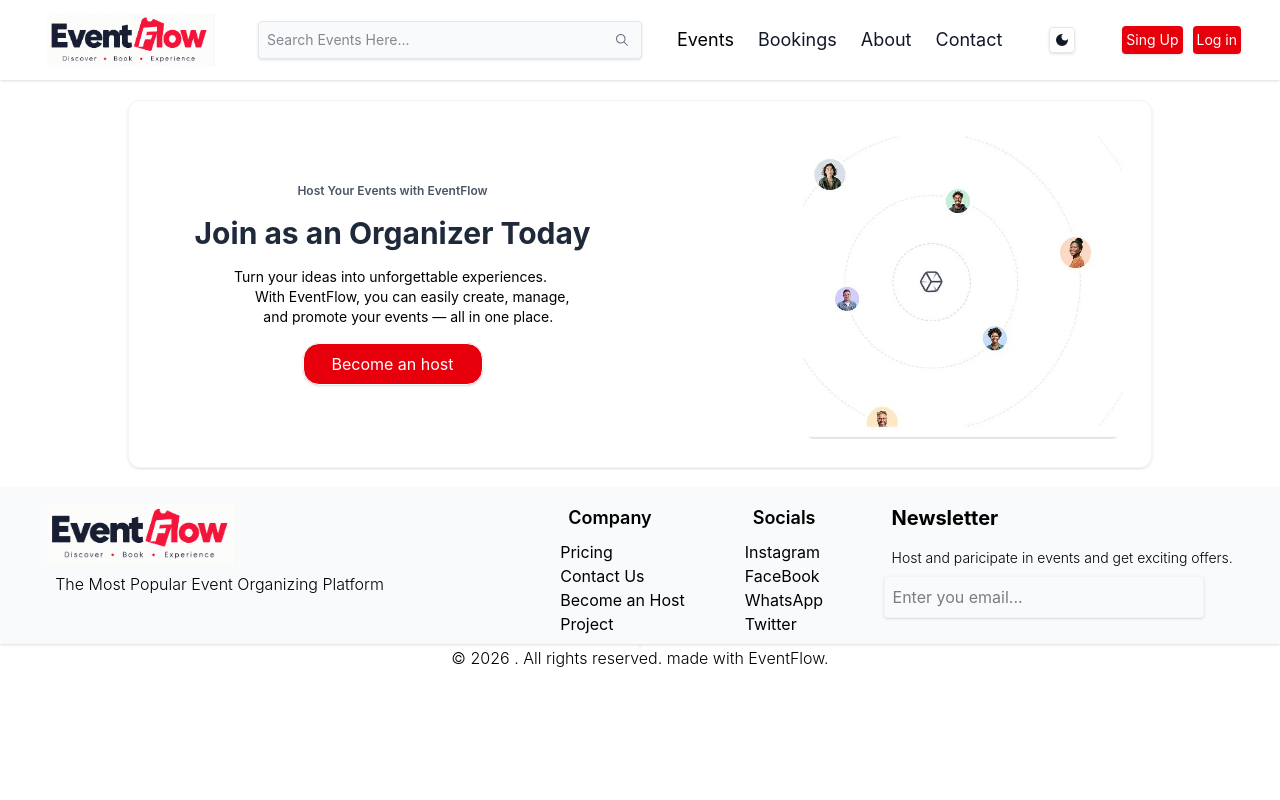
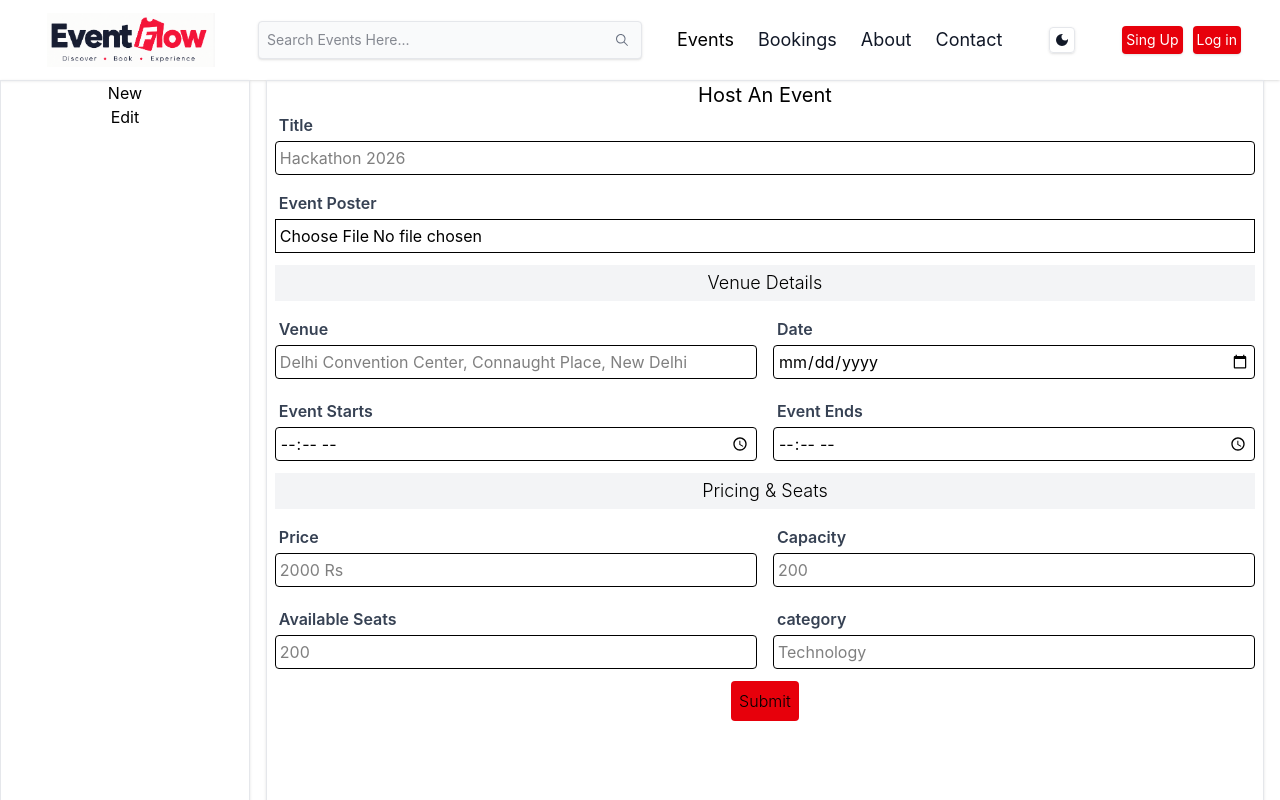
Before and after one commit to rutikaC/EventFlow, a React (Vite) app in the folder client/: page /create/event in a window 1280 px wide. Shown: the top 800 px of the page. Built offline with nearby package versions, Linux system fonts and the light colour scheme.

Commit message:
Refactor code structure for improved readability and maintainability

```diff
--- a/client/src/App.jsx
+++ b/client/src/App.jsx
@@ -23,6 +23,7 @@ function App() {
       <Route path="/events" element={<Events/>} />
       <Route path="/event/:eventId" element={<EventDetails/>} />
       <Route path="/create/event" element={<CreateEvent/>} />
+
     </Routes>
     <Footer/>
     </>
--- a/client/src/features/events/eventSlice.js
+++ b/client/src/features/events/eventSlice.js
@@ -16,20 +16,6 @@ export const eventSlice = createSlice({
   reducers: {},
   extraReducers: (builder) => {
     builder
-      .addCase(registerEvent.pending, (state) => {
-        state.status = "loading";
-        state.error = null;
-      })
-      .addCase(registerEvent.fulfilled, (state, action) => {
-        state.status = "success";
-        state.accessToken = action.payload.accessToken;
-        state.refreshToken = action.payload.refreshToken;
-        state.error = null;
-      })
-      .addCase(registerEvent.rejected, (state, action) => {
-        state.status = "failed";
-        state.error = action.payload;
-      })
 
       // getEvents
       .addCase(getEvents.pending, (state) => {
@@ -60,6 +46,23 @@ export const eventSlice = createSlice({
         state.status = "failed";
         state.error = action.payload;
       })
+
+
+      // crete Event
+
+      .addAsyncThunk(registerEvent.pending,(state) => {
+        state.status = "loding";
+        state.error = null;
+      })
+      .addCase(registerEvent.fulfilled, (state, action) => {
+        state.status= "success";
+        state.event = action.payload.event;
+        state.error = null;
+      })
+      .addCase(registerEvent.rejected, (state,action) => {
+        state.status = "failed";
+        state.error = action.payload;
+      })
   },
 });
 
--- a/client/src/pages/CreateEvent.jsx
+++ b/client/src/pages/CreateEvent.jsx
@@ -1,11 +1,274 @@
-import React from 'react'
+import React, { useState } from 'react'
+import { useDispatch, useSelector } from 'react-redux'
+import { registerEvent } from '../features/events/eventApi';
+
 
 const CreateEvent = () => {
+
+  const { status, error} = useSelector((state) => state.events);
+  const  dispatch = useDispatch();
+
+  const [formData , setFormData] = useState({
+    title:"",
+    // description:"",
+    image:null,
+    venue:"",
+    date:"",
+    startTime:"",
+    endTime:"",
+    price:"",
+    capacity:"",
+    availableSeats:"",
+    category:""
+
+  })
+
+  const handleSubmit = (e) => {
+    e.preventDefault();
+
+    const data = new FormData();
+    Object.entries(formData).forEach(([key , value]) => {
+      if(value !== null && value !== ""){
+      data.append(key, value);
+      }
+    });
+
+    dispatch(registerEvent(data));
+  }
   return (
+    <div className="flex flex-col w-full
+    dark:bg-gray-900 dark:text-white">
 
 
-    <div>
+        <div className="flex ">
 
+            {/* sidebar */}
+          <div className="border border-gray-200 shadow w-1/4 min-h-screen
+          dark:border-gray-700 dark:shadow">
+
+            <ul className="flex flex-col items-center">
+              <li>
+                New
+              </li>
+
+              <li>
+                Edit
+              </li>
+
+            </ul>
+          </div>
+
+
+          {/* form  */}
+          <div className="border border-gray-200 shadow ml-4 mr-4 w-full
+          dark:border-gray-700 dark:shadow">
+
+              <div>
+                <h3 className="text-center text-xl ">
+                  Host An Event
+                  </h3>
+              </div>
+
+              <form onSubmit={handleSubmit}
+              className="flex flex-col ml-2 gap-3 mr-2">
+
+                <div className="flex flex-col">
+                  <label className="text-gray-700 font-semibold p-1
+                      dark:text-white">
+                    Title
+                  </label>
+                  <input
+                  className="flex border  p-1  rounded"
+                  type="text"
+                  placeholder='Hackathon 2026'
+                  name="title"
+                  value={formData.title}
+                  onChange={(e) =>
+                    setFormData({...formData, [e.target.name] :e.target.value})}
+                  />
+                </div>
+
+                {/* <div className='flex flex-col'>
+                  <label className=" text-gray-700 font-semibold p-1
+                  dark:text-white" >
+                    Description
+                  </label>
+                   <textarea
+                   className="border  p-1 rounded"
+                   placeholder="Describe your event (purpose, highlights, audience)"
+                   name="description"
+                    value={formData.description}
+                  onChange={(e) =>
+                    setFormData({...formData, [e.target.name]: e.target.value})}
+                   >
+
+                   </textarea>
+                </div> */}
+
+                <div className="flex flex-col">
+                  <label className=" text-gray-700 font-semibold p-1
+                  dark:text-white" >
+                    Event Poster
+                  </label>
+                  <input
+                  className="border p-1"
+                  type="file"
+                  name="image"
+                  onChange={(e) =>
+                    setFormData({...formData, image: e.target.files[0]})}
+                  />
+
+                </div>
+
+                  <div className="bg-gray-100 p-1 text-lg font-light text-center
+                   dark:bg-gray-800">
+                    Venue Details
+                  </div>
+
+                 <div className="grid grid-cols-2 gap-4">
+                <div className='flex flex-col'>
+                  <label className=" text-gray-700 font-semibold p-1
+                  dark:text-white" >
+                    Venue
+                  </label>
+                  <input
+                  className="border p-1 rounded"
+                  type="text"
+                  placeholder="Delhi Convention Center, Connaught Place, New Delhi"
+                  name="venue"
+                  value={formData.venue}
+                  onChange={(e) =>
+                  setFormData({...formData, [e.target.name]: e.target.value})}/>
+                </div>
+
+                <div className='flex flex-col'>
+                  <label className=" text-gray-700 font-semibold p-1
+                  dark:text-white">
+                    Date
+                  </label>
+                  <input
+                  className="border p-1 rounded"
+                  type="date"
+                  name="date"
+                  value={formData.date}
+                  onChange={(e) =>
+                  setFormData({...formData, [e.target.name]: e.target.value})}/>
+                </div>
+
+
+                <div className='flex flex-col'>
+                  <label className=" text-gray-700 font-semibold p-1
+                  dark:text-white" >
+                    Event Starts
+                  </label>
+                  <input
+                  type="time"
+                  className='border p-1 rounded'
+                  name="startTime"
+                  value={formData.startTime}
+                  onChange={(e) =>
+                  setFormData({...formData, [e.target.name]: e.target.value})}/>
+                </div>
+
+                <div className="flex flex-col">
+                  <label className=" text-gray-700 font-semibold p-1
+                  dark:text-white">
+                    Event Ends
+                  </label>
+                  <input
+                  className="border p-1 rounded"
+                  type="time"
+                  name="endTime"
+                  value={formData.endTime}
+                  onChange={(e) =>
+                     setFormData({...formData, [e.target.name]:e.target.value})}
+                  />
+                </div>
+              </div>
+
+                  <div className="bg-gray-100 text-center font-light text-lg p-1
+                  dark:bg-gray-800">
+                    Pricing & Seats
+                  </div>
+
+                  <div className="grid grid-cols-2 gap-4">
+                <div className='flex flex-col'>
+                  <label className=" text-gray-700 font-semibold p-1
+                  dark:text-white">
+                    Price
+                  </label>
+                  <input
+                  className='border p-1 rounded'
+                  type="number"
+                  min="0"
+                  placeholder='2000 Rs'
+                   name="price"
+                  value={formData.price}
+                  onChange={(e) =>
+                  setFormData({...formData, [e.target.name]: e.target.value})}/>
+                </div>
+
+
+
+                <div className='flex flex-col'>
+                  <label className=" text-gray-700 font-semibold p-1
+                  dark:text-white">
+                    Capacity
+                  </label>
+                  <input
+                  className='border p-1 rounded'
+                  type="number"
+                  placeholder='200'
+                  min="0"
+                   name="capacity"
+                  value={formData.capacity}
+                  onChange={(e) =>
+                  setFormData({...formData,[e.target.name]: e.target.value})}/>
+                </div>
+
+                <div className='flex flex-col'>
+                  <label className=" text-gray-700 font-semibold p-1
+                  dark:text-white">
+                   Available Seats
+                  </label>
+                  <input
+                  className='border p-1 rounded'
+                  type="number"
+                  min="0"
+                  placeholder='200'
+                   name="availableSeats"
+                  value={formData.availableSeats}
+                  onChange={(e) =>
+                    setFormData({...formData,[e.target.name]: e.target.value})}
+                  />
+                </div>
+
+                <div className='flex flex-col'>
+                  <label className=" text-gray-700 font-semibold p-1
+                  dark:text-white">
+                    category
+                  </label>
+                  <input
+                  className='border p-1 rounded '
+                  type="text"
+                  placeholder='Technology'
+                  name="category"
+                  value={formData.category}
+                  onChange={(e) =>
+                  setFormData({...formData, [e.target.name]: e.target.value})}/>
+                </div>
+                </div>
+
+                <div className="flex justify-center ">
+                  <button type='submit'
+                  className="flex bg-red-600 p-2 rounded font-light mb-4 ">
+                    Submit
+                    </button>
+                </div>
+
+              </form>
+          </div>
+        </div>
     </div>
   )
 }
--- a/client/src/pages/Register.jsx
+++ b/client/src/pages/Register.jsx
@@ -142,7 +142,7 @@ const handleSubmit = async(e) => {
 
        <p className='text-sm text-gray-500
        dark:text-gray-400'>
-        Have an account? <Link to="login">Log In</Link>
+        Have an account? Log In
         </p>
     </div>
   )
```
Also changed, not shown: client/src/features/events/eventApi.js (+42 -27 lines), 1 other file (tests, documents, lock files or other folders).
